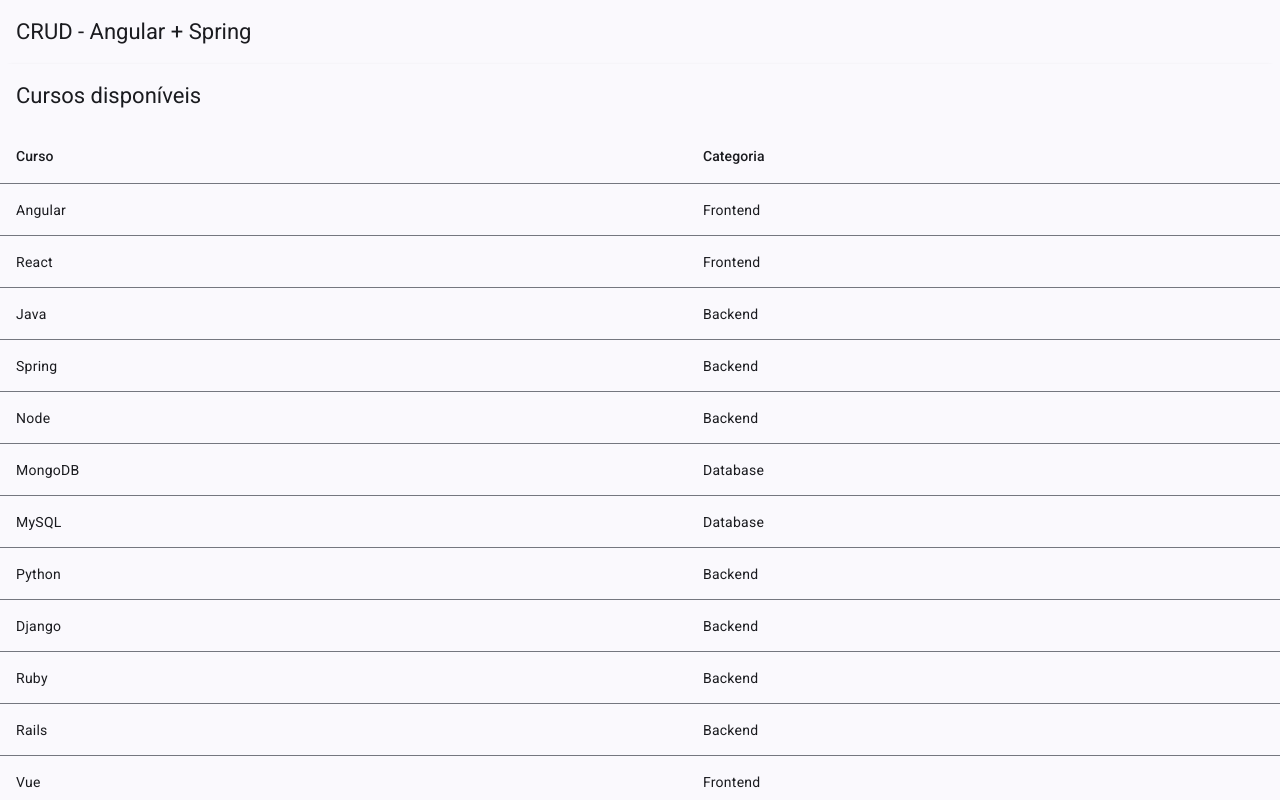
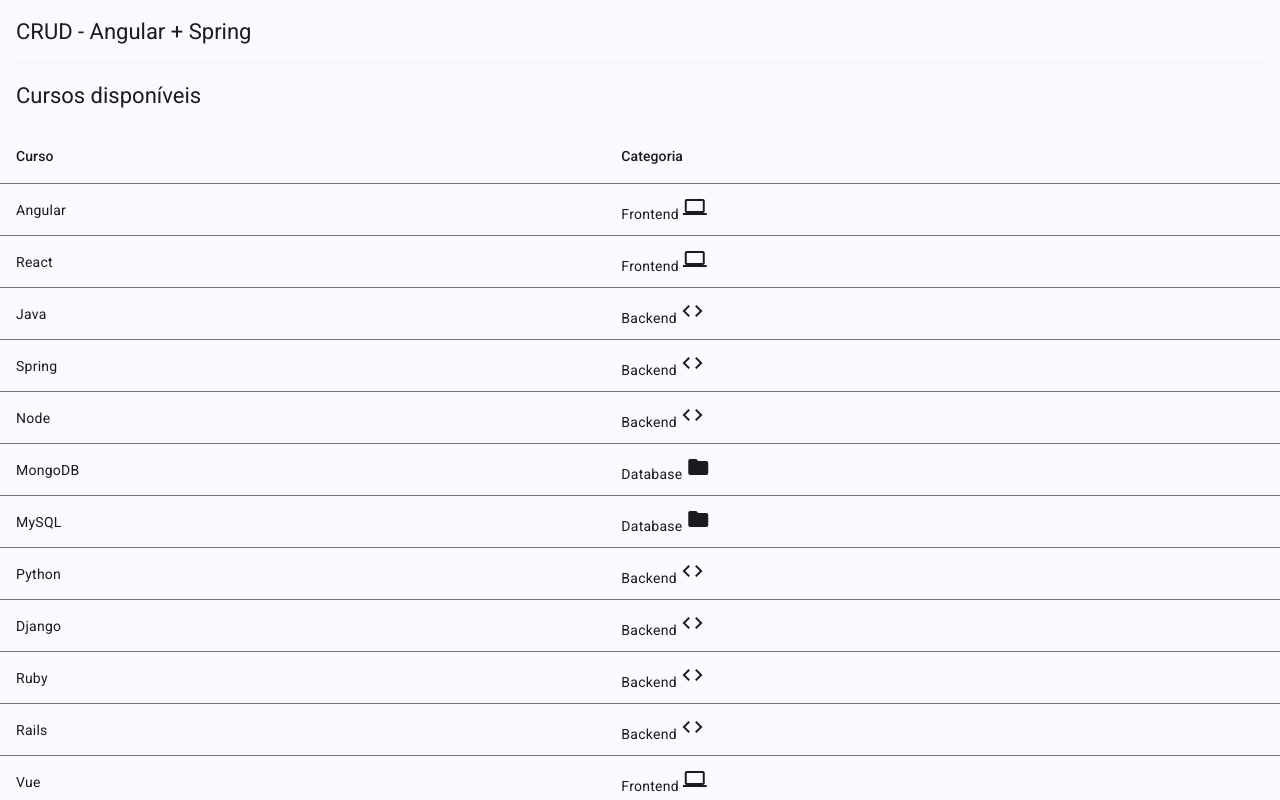
Before and after one commit to maico-smaniotto/crud-angular-spring, an Angular app in the folder crud-angular/: page /courses in a window 1280 px wide. Shown: the top 800 px of the page. Built offline with nearby package versions, Linux system fonts and the light colour scheme.

Commit message:
Implementado pipe para adicionar ícones para as categorias dos cursos

```diff
--- a/crud-angular/src/app/courses/courses/courses.component.html
+++ b/crud-angular/src/app/courses/courses/courses.component.html
@@ -13,13 +13,15 @@
       <!-- Position Column -->
       <ng-container matColumnDef="name">
         <th mat-header-cell *matHeaderCellDef> Curso </th>
-        <td mat-cell *matCellDef="let course"> {{course.name}} </td>
+        <td mat-cell *matCellDef="let course"> {{ course.name }} </td>
       </ng-container>
 
       <!-- Name Column -->
       <ng-container matColumnDef="category">
         <th mat-header-cell *matHeaderCellDef> Categoria </th>
-        <td mat-cell *matCellDef="let course"> {{course.category}} </td>
+        <td mat-cell *matCellDef="let course"> {{ course.category }}
+          <mat-icon aria-hidden="false" aria-label="Categoria do curso">{{ course.category | category }}</mat-icon>
+        </td>
       </ng-container>
 
       <tr mat-header-row *matHeaderRowDef="displayedColumns"></tr>
--- a/crud-angular/src/app/courses/courses/courses.component.ts
+++ b/crud-angular/src/app/courses/courses/courses.component.ts
@@ -2,6 +2,7 @@
 import { Course } from '../model/course';
 import { CommonModule } from '@angular/common';
 import { AppMaterialModule } from '../../shared/app-material/app-material.module';
+import { SharedModule } from '../../shared/shared.module';
 import { CoursesService } from '../services/courses.service';
 import { catchError, Observable, of } from 'rxjs';
 import { MatDialog } from '@angular/material/dialog';
@@ -9,7 +10,7 @@
 
 @Component({
   selector: 'app-courses',
-  imports: [CommonModule, AppMaterialModule],
+  imports: [CommonModule, AppMaterialModule, SharedModule],
   templateUrl: './courses.component.html',
   styleUrl: './courses.component.scss'
 })
--- a/crud-angular/src/app/shared/app-material/app-material.module.ts
+++ b/crud-angular/src/app/shared/app-material/app-material.module.ts
@@ -4,6 +4,7 @@
 import { MatCardModule } from '@angular/material/card';
 import { MatProgressSpinnerModule } from '@angular/material/progress-spinner';
 import { MatDialogModule } from '@angular/material/dialog';
+import { MatIconModule } from '@angular/material/icon';
 
 @NgModule({
   exports: [
@@ -11,7 +12,8 @@
     MatTableModule,
     MatCardModule,
     MatProgressSpinnerModule,
-    MatDialogModule
+    MatDialogModule,
+    MatIconModule
   ],
 })
 export class AppMaterialModule { }
--- /dev/null
+++ b/crud-angular/src/app/shared/pipes/category.pipe.ts
@@ -0,0 +1,17 @@
+import { Pipe, PipeTransform } from '@angular/core';
+
+@Pipe({
+  name: 'category'
+})
+export class CategoryPipe implements PipeTransform {
+
+  transform(value: string, ...args: unknown[]): string {
+    switch(value) {
+      case 'Frontend': return 'computer';
+      case 'Backend': return 'code';
+      case 'Database': return 'folder';
+    }
+    return 'code';
+  }
+
+}
```
Also changed, not shown: crud-angular/src/app/shared/shared.module.ts (+5 -2 lines), 1 other file (tests, documents, lock files or other folders).
